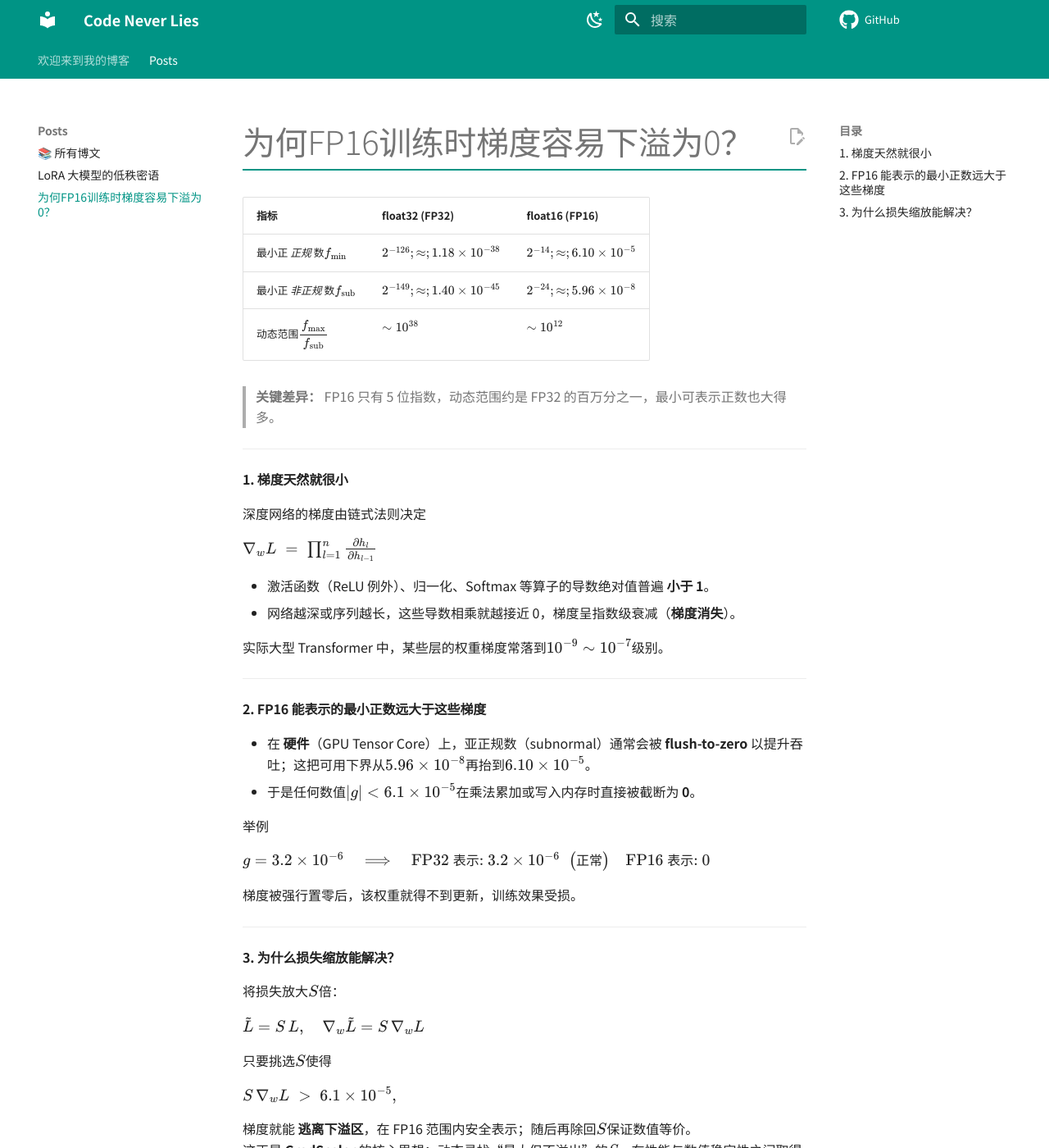
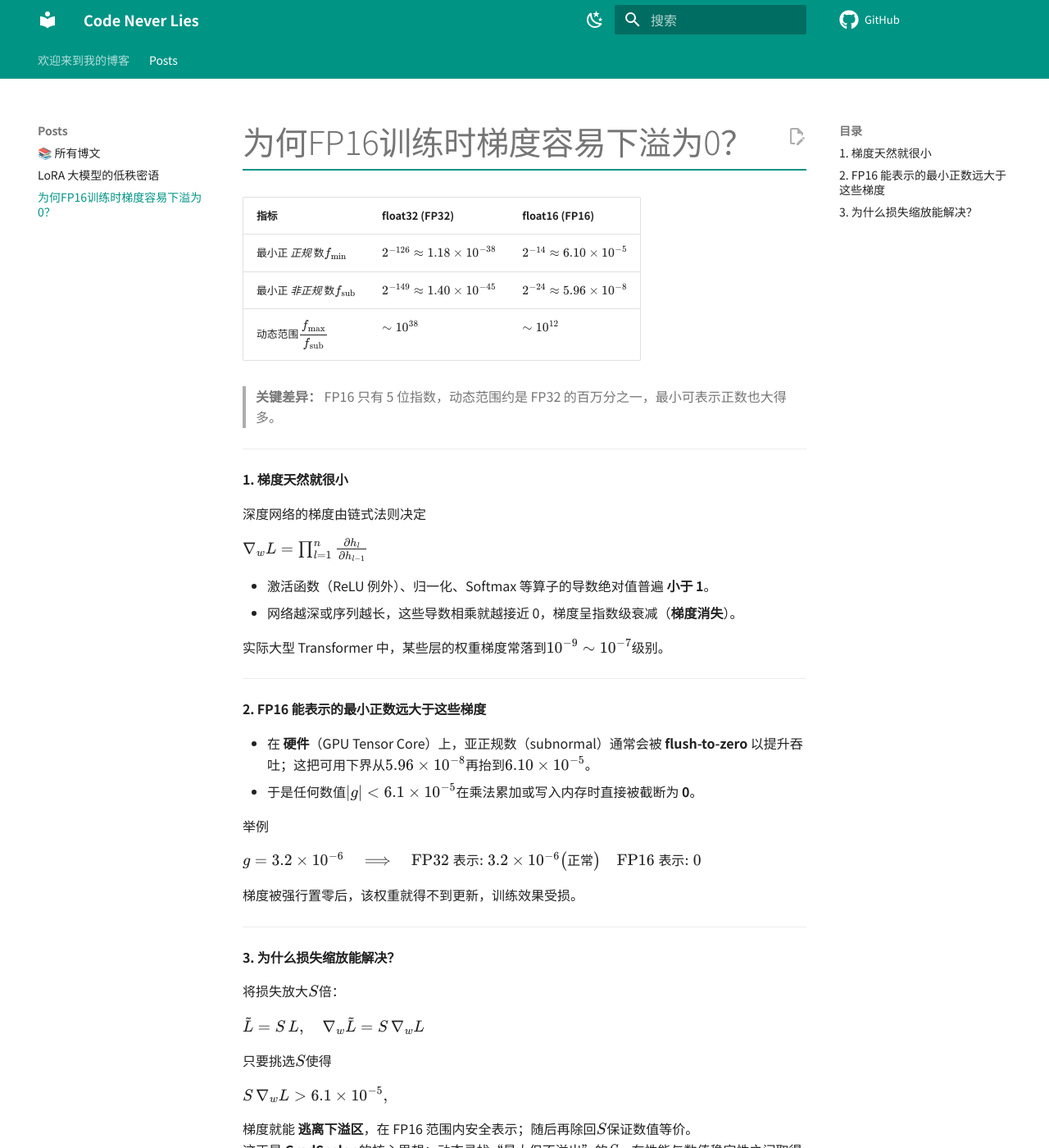
Before and after one commit to zhangxiaochuan/zhangxiaochuan.github.io, an MkDocs documentation site: the page built from docs/posts/为何FP16训练时梯度容易下溢为0？.md, in a window 1280 px wide and 1400 px high. Shown: the whole window at 82% size. Built offline with MkDocs 1.6.1 and Material for MkDocs 9.7.7, drawn with Linux system fonts in a browser that asks for light colours.

Commit message:
update fp16 underflow

```diff
--- a/docs/posts/为何FP16训练时梯度容易下溢为0？.md
+++ b/docs/posts/为何FP16训练时梯度容易下溢为0？.md
@@ -1,7 +1,7 @@
 | 指标 | **float32 (FP32)** | **float16 (FP16)** |
 | --- | --- | --- |
-| 最小正 _正规_ 数$f_{\min}$|$2^{-126};\approx;1.18\times10^{-38}$|$2^{-14};\approx;6.10\times10^{-5}$|
-| 最小正 _非正规_ 数$f_{\text{sub}}$|$2^{-149};\approx;1.40\times10^{-45}$|$2^{-24};\approx;5.96\times10^{-8}$|
+| 最小正 _正规_ 数$f_{\min}$|$2^{-126}\approx1.18\times10^{-38}$|$2^{-14}\approx6.10\times10^{-5}$|
+| 最小正 _非正规_ 数$f_{\text{sub}}$|$2^{-149}\approx1.40\times10^{-45}$|$2^{-24}\approx5.96\times10^{-8}$|
 | 动态范围$\dfrac{f_{\max}}{f_{\text{sub}}}$|$\sim10^{38}$|$\sim10^{12}$|
 
 
@@ -13,7 +13,7 @@
 #### 1. 梯度天然就很小
 深度网络的梯度由链式法则决定
 
-$\nabla_w L \;=\;\prod_{l=1}^{n}\frac{\partial h_l}{\partial h_{l-1}}$
+$\nabla_w L =\prod_{l=1}^{n}\frac{\partial h_l}{\partial h_{l-1}}$
 
 + 激活函数（ReLU 例外）、归一化、Softmax 等算子的导数绝对值普遍 **小于 1**。
 + 网络越深或序列越长，这些导数相乘就越接近 0，梯度呈指数级衰减（**梯度消失**）。
@@ -29,7 +29,7 @@
 举例
 
 $g = 3.2\times10^{-6}\quad\Longrightarrow\quad
-\text{FP32 表示: }3.2\times10^{-6}\;\;\bigl(\text{正常}\bigr)\quad
+\text{FP32 表示: }3.2\times10^{-6}\bigl(\text{正常}\bigr)\quad
 \text{FP16 表示: }0$
 
 梯度被强行置零后，该权重就得不到更新，训练效果受损。
@@ -43,7 +43,7 @@
 
 只要挑选$S$使得
 
-$S \,\nabla_w L \;>\; 6.1\times10^{-5},$
+$S \,\nabla_w L > 6.1\times10^{-5},$
 
 梯度就能 **逃离下溢区**，在 FP16 范围内安全表示；随后再除回$S$保证数值等价。
 这正是 **GradScaler** 的核心思想：动态寻找“最大但不溢出”的$S$，在性能与数值稳定性之间取得平衡。
```
